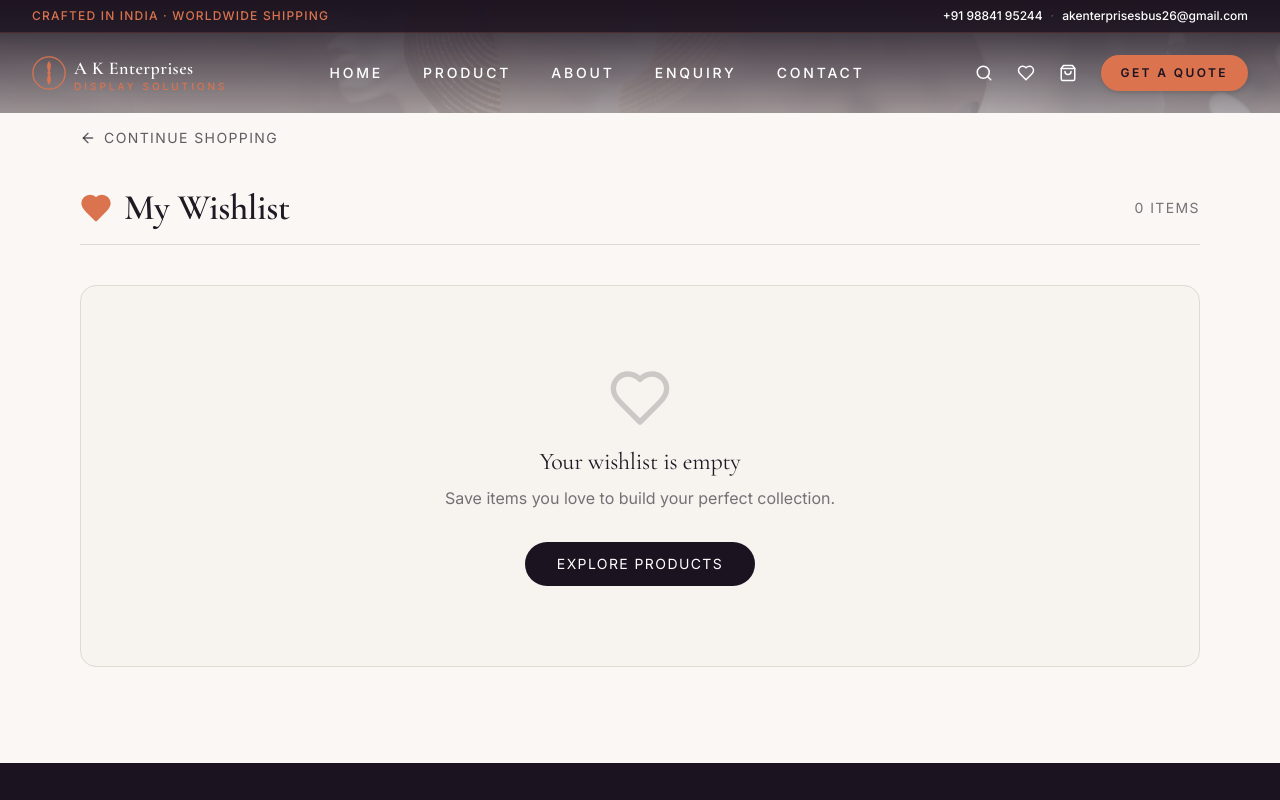
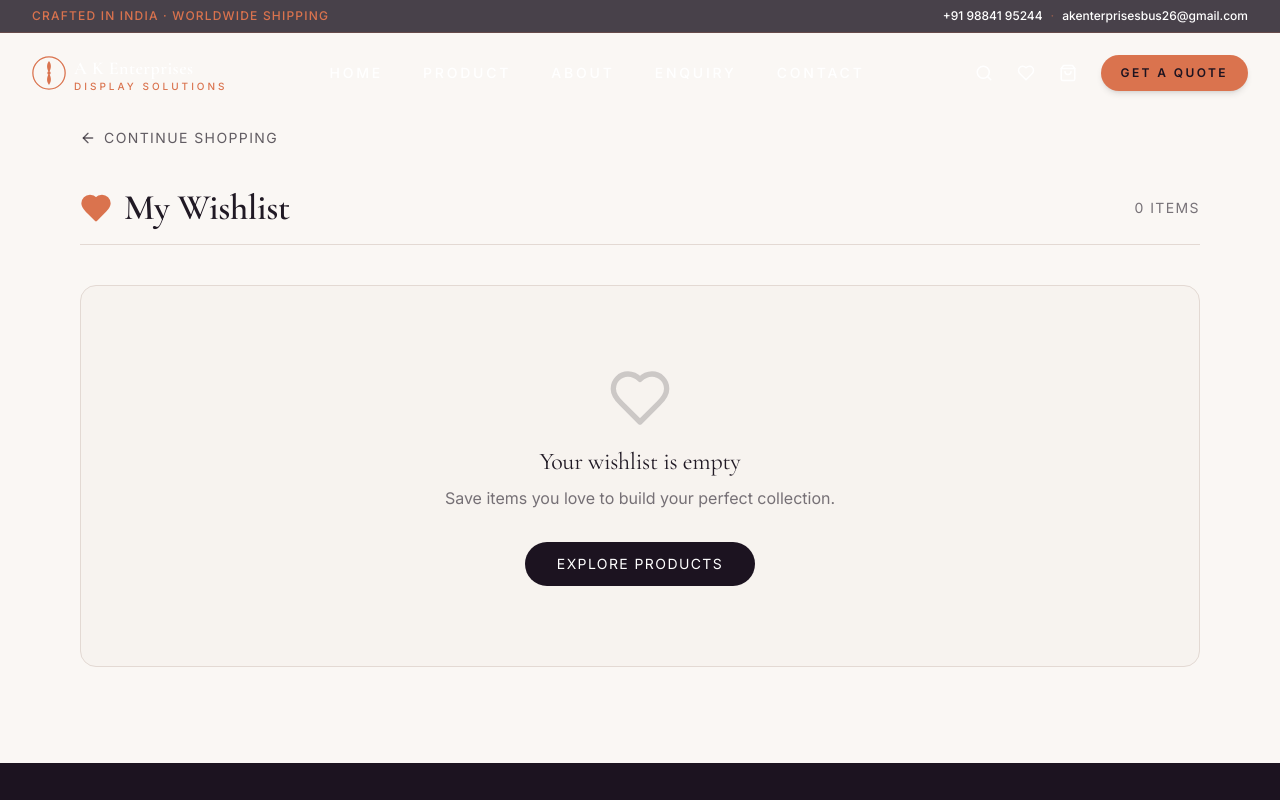
Before and after one commit to maalik1729-blip/Mannequin, a React (Vite) app: page /wishlist in a window 1280 px wide. Shown: the top 800 px of the page. Built offline with nearby package versions, Linux system fonts and the light colour scheme; the HTML template or start-up script is replaced by a standard one.

Commit message:
header fixed

```diff
--- a/src/components/site/Header.tsx
+++ b/src/components/site/Header.tsx
@@ -70,18 +70,9 @@ export const Header = () => {
       className={`fixed top-0 inset-x-0 z-50 transition-smooth ${
         scrolled
           ? "bg-obsidian/95 backdrop-blur-xl border-b border-gold/20 shadow-luxe"
-          : "bg-obsidian/40 backdrop-blur-sm"
+          : "bg-transparent"
       }`}
     >
-      {/* Background image for navbar */}
-      <div className="absolute inset-0 overflow-hidden pointer-events-none">
-        <img
-          src="/hero.jpg"
-          alt=""
-          className="w-full h-full object-cover opacity-15"
-        />
-        <div className="absolute inset-0 bg-gradient-to-b from-obsidian/95 to-obsidian/98" />
-      </div>
 
       <div className="hidden md:block bg-obsidian/80 text-gold text-xs border-b border-gold/20 relative z-10">
         <div className="container flex justify-between py-2">
@@ -196,16 +187,6 @@ export const Header = () => {
       </div>
       {open && (
         <div className="lg:hidden bg-obsidian/98 backdrop-blur-xl border-t border-gold/20 relative">
-          {/* Background image for mobile menu */}
-          <div className="absolute inset-0 overflow-hidden pointer-events-none">
-            <img
-              src="/hero.jpg"
-              alt=""
-              className="w-full h-full object-cover opacity-15"
-            />
-            <div className="absolute inset-0 bg-obsidian/90" />
-          </div>
-
           <div className="container py-6 flex flex-col gap-5 relative z-10">
             {NAV.map((n) => (
               <a
```
